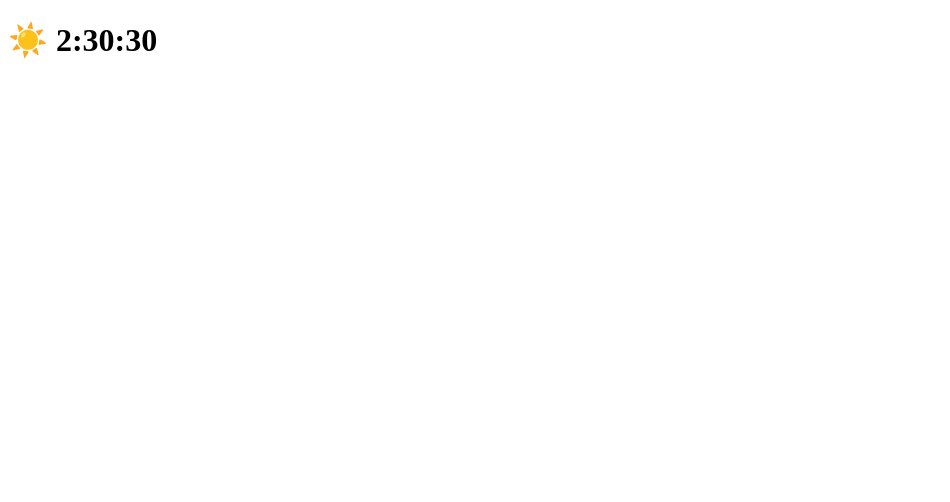
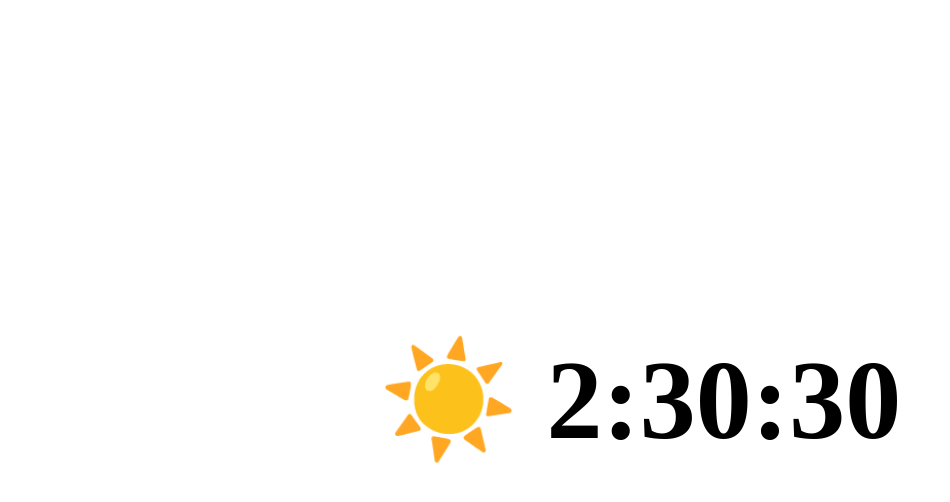
Before and after one commit to groomy790/minentum, a website built with Vite: page index.html in a window 1280 px wide. Shown: the whole page, without its empty margins (0-950 px from the left). Built offline with nearby package versions, Linux system fonts and the light colour scheme.

Commit message:
FEAT: Add styling to clock feature

```diff
--- a/index.html
+++ b/index.html
@@ -5,16 +5,15 @@
     <meta name="viewport" content="width=device-width, initial-scale=1.0" />
 
     <link rel="icon" type="image/svg+xml" href="/icon.svg" />
+    <link rel="stylesheet" href="/style.css" />
 
     <title>Minentum</title>
   </head>
   <body>
-    <main>
-      <h1>
-        <span id="meridiem">☀️</span>
-        <span id="time">10:45:15</span>
-      </h1>
-    </main>
+    <h1>
+      <span id="meridiem">☀️</span>
+      <span id="time">10:45:15</span>
+    </h1>
 
     <script type="module" src="/src/clock.ts"></script>
   </body>
--- /dev/null
+++ b/public/style.css
@@ -0,0 +1,24 @@
+body, main, h1, span {
+    margin: 0;
+    padding: 0;
+}
+
+body {
+    /* set flex*/
+    display: flex;
+    flex-direction: column;
+    justify-content: center;
+    align-items: center;
+
+    /* set as max size */
+    width: 100vw;
+    height: 100vh;
+
+    /* no overflow */
+    overflow-x: none;
+    overflow-y: none;
+}
+
+h1 {
+    font-size: 7rem;
+}
--- a/src/clock.ts
+++ b/src/clock.ts
@@ -4,17 +4,24 @@ const time = document.querySelector("#time") as HTMLSpanElement
 const AM_EMOJI = "☀️"
 const PM_EMOJI = "🌕"
 
-setInterval(() => {
+const ticking = () => {
     // get date info
     const date = new Date()
 
-    const h = date.getHours()
-    const m = date.getMinutes()
-    const s = date.getSeconds()
+    const hour = date.getHours()
+    const minute = date.getMinutes()
+    const second = date.getSeconds()
 
     // show meridiem with emoji
-    meridiem.innerText = h > 12 ? PM_EMOJI : AM_EMOJI
+    meridiem.innerText = hour > 12 ? PM_EMOJI : AM_EMOJI
 
     // show time
-    time.innerText = `${h > 12 ? h - 12 : h}:${m}:${s}`
-}, 1000)
+    const format_hour = hour > 12 ? hour - 12 : hour
+    const format_minute = minute > 10 ? minute : `0${minute}`
+    const format_second = second > 10 ? second : `0${second}`
+
+    time.innerText = `${format_hour}:${format_minute}:${format_second}`
+}
+
+setInterval(ticking, 1000)
+ticking()
```
